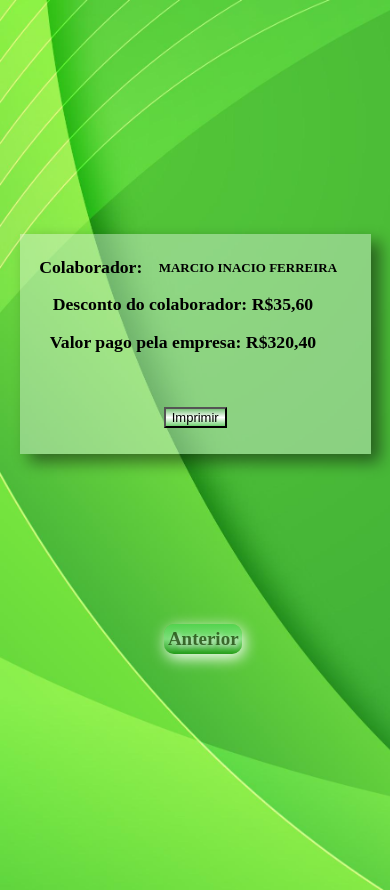
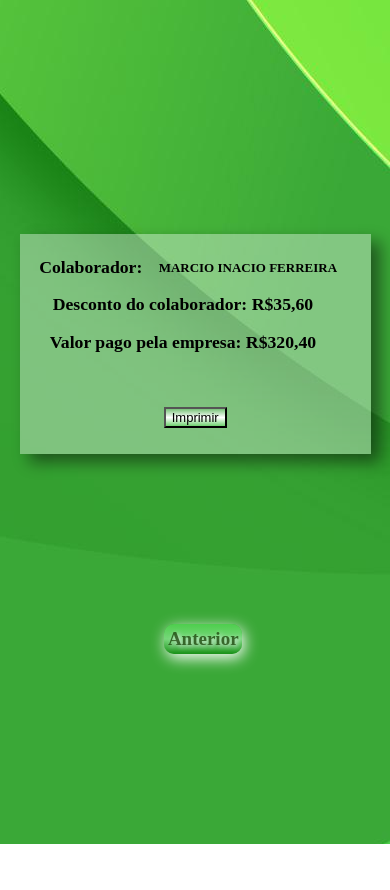
Before and after one commit to MarcioFutDev/MarcioFutDev.github.io, a plain HTML site: page consulta_seg_pag.html in a window 390 px wide. After the commit the page ends 844 px from the top, so only its background shows below. Drawn offline with Linux system fonts and the light colour scheme.

Commit message:
Update consulta_seg_pag.css

```diff
--- a/consulta_seg_pag.css
+++ b/consulta_seg_pag.css
@@ -69,11 +69,10 @@ button:hover {
 @media screen and (max-width:768px) {
     body {
 
-        background-repeat: no-repeat;
-        background-size: cover;
-        height: 500px;
-        width: 50%;
-        margin-bottom: 40%;
+       background-repeat: no-repeat;
+       background-position: right;
+       width: 50%;
+
 
 
     }
```
